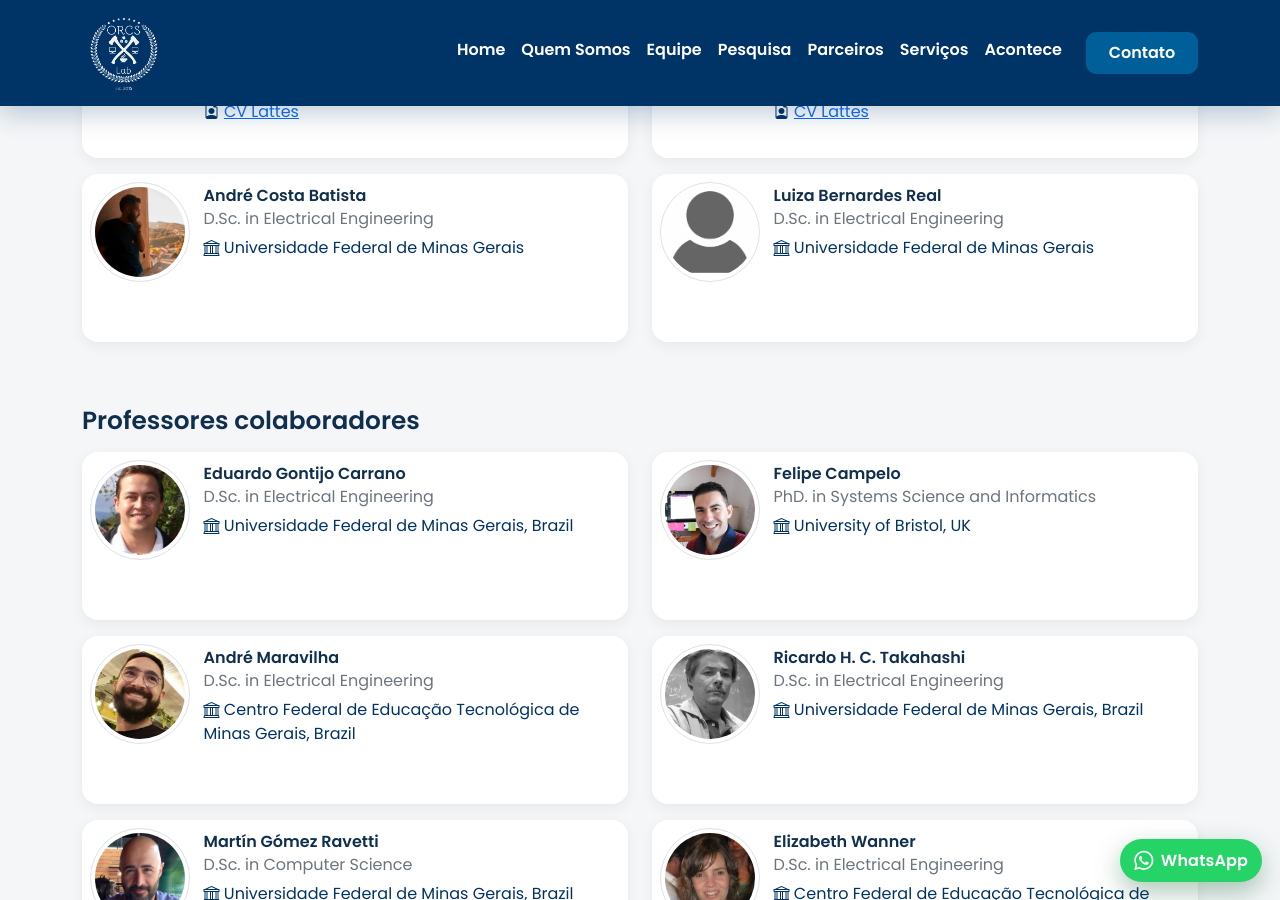
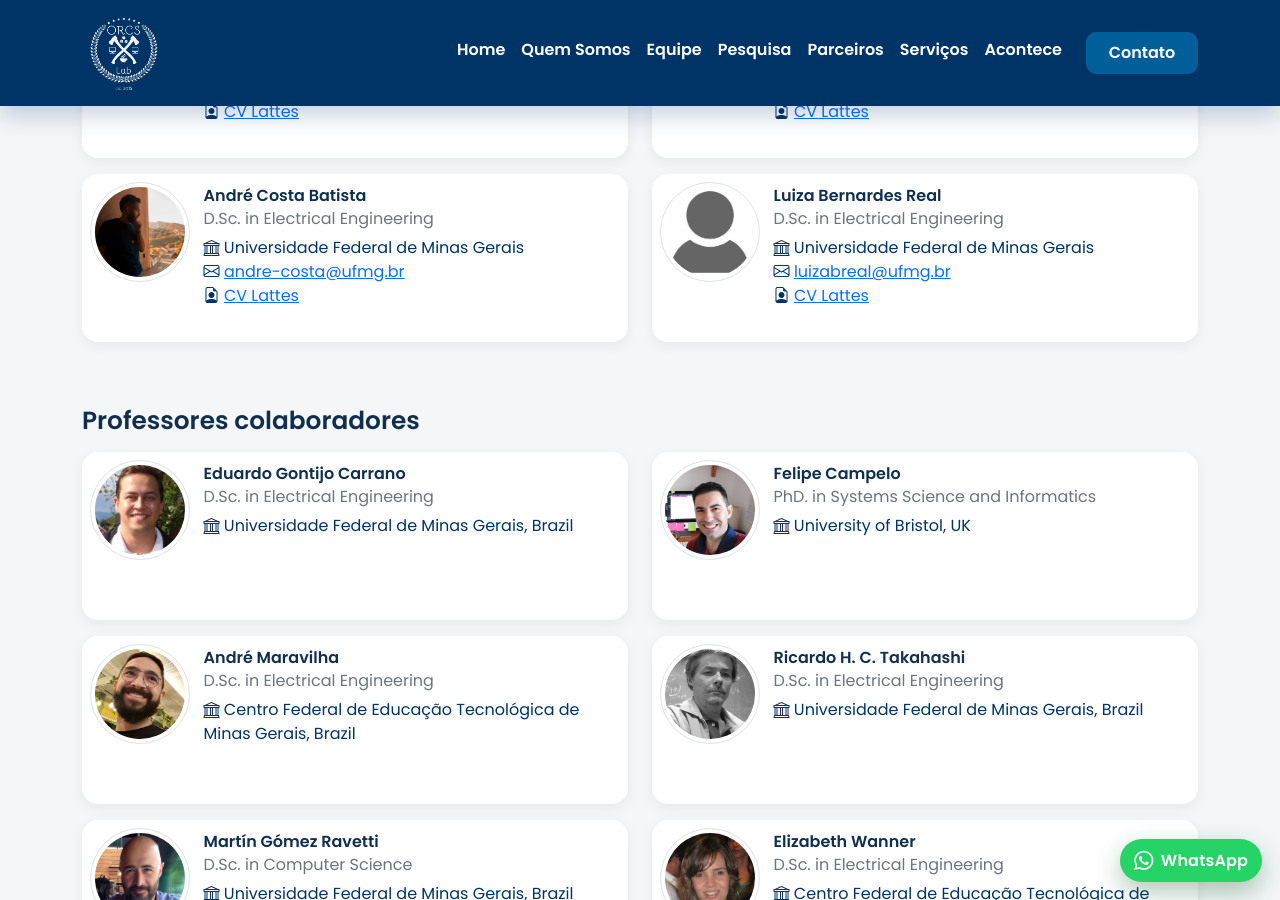
Before and after one commit to orcslab/orcslab.github.io, a Jekyll site: the page built from pages/equipe.html, in a window 1280 px wide and 900 px high, scrolled down 428 px. Built offline with Jekyll 4.4.1, drawn with Linux system fonts in a browser that asks for light colours; nearby versions of some CDN libraries.

Commit message:
Add email and Lattes ID for team members

```diff
--- a/_data/team_members.yml
+++ b/_data/team_members.yml
@@ -18,10 +18,14 @@
   title: D.Sc. in Electrical Engineering
   institute: Universidade Federal de Minas Gerais
   country: Brazil
+  email: andre-costa@ufmg.br
+  lattes: 2956055711847042
   photo: andre-batista.jpg
 
 - name: Luiza Bernardes Real
   title: D.Sc. in Electrical Engineering
   institute: Universidade Federal de Minas Gerais
   country: Brazil
+  email: luizabreal@ufmg.br
+  lattes: 0044563053595991
   photo: avatar.jpg
```
